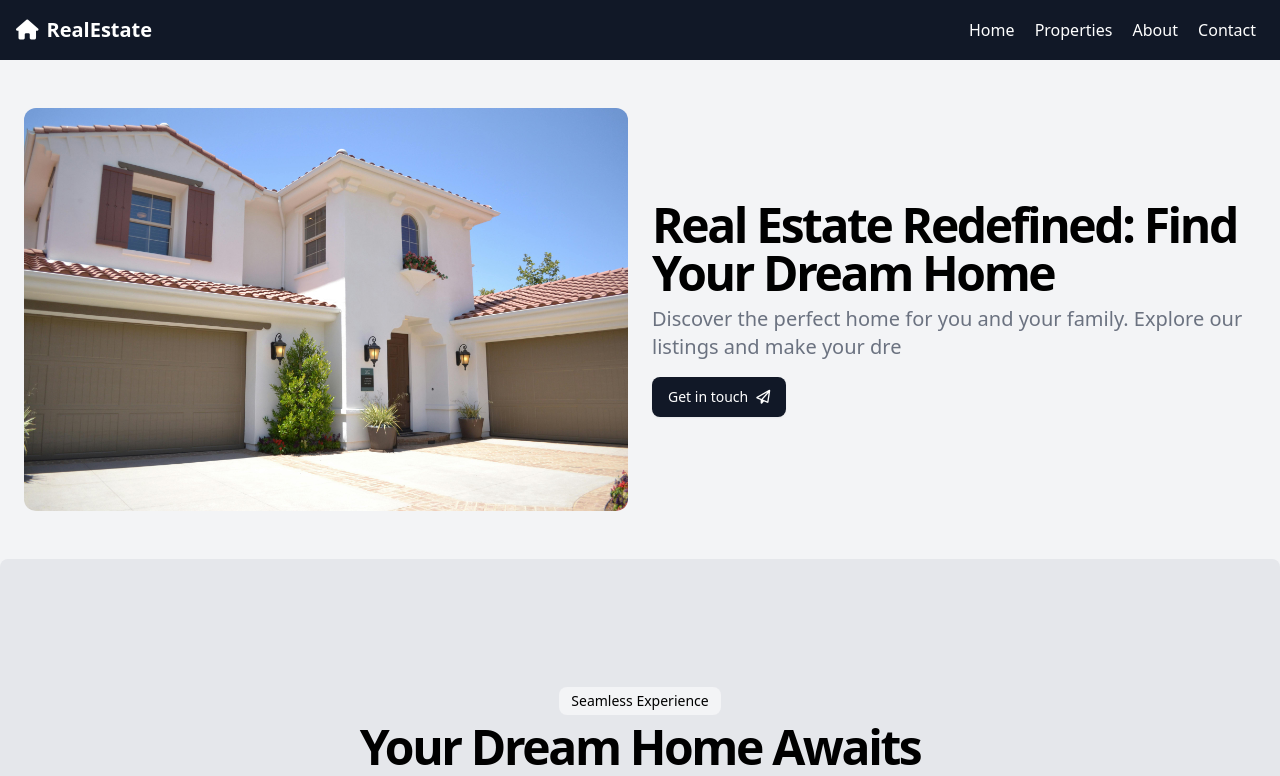
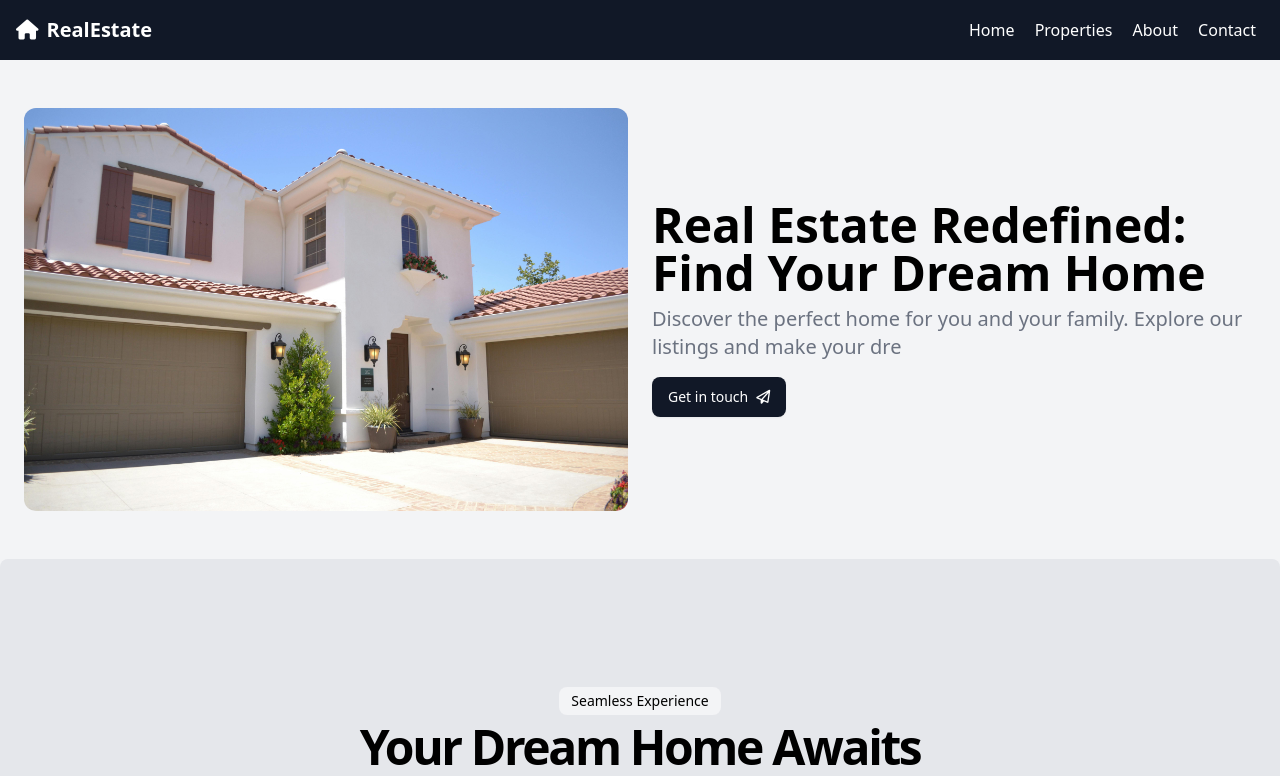
Before and after one commit to Dainwi/real-estate-landing-page, a plain HTML site: page index.html in a window 1280 px wide. Shown: the top 776 px of the page. Drawn offline with nearby package versions, Linux system fonts and the light colour scheme.

Commit message:
Updated index.html

```diff
--- a/index.html
+++ b/index.html
@@ -54,7 +54,7 @@
                         class="mx-auto aspect-video overflow-hidden rounded-xl object-cover object-center sm:w-full" />
                     <div class="flex flex-col justify-center space-y-4">
                         <div class="space-y-2">
-                            <h1 class="text-3xl font-bold tracking-tighter sm:text-5xl xl:text-6xl/none">
+                            <h1 class="text-3xl font-bold sm:text-5xl xl:text-6xl/none">
                                 Real Estate Redefined: Find Your Dream Home
                             </h1>
                             <p class="max-w-[600px] text-gray-500 md:text-xl dark:text-gray-400">
```
